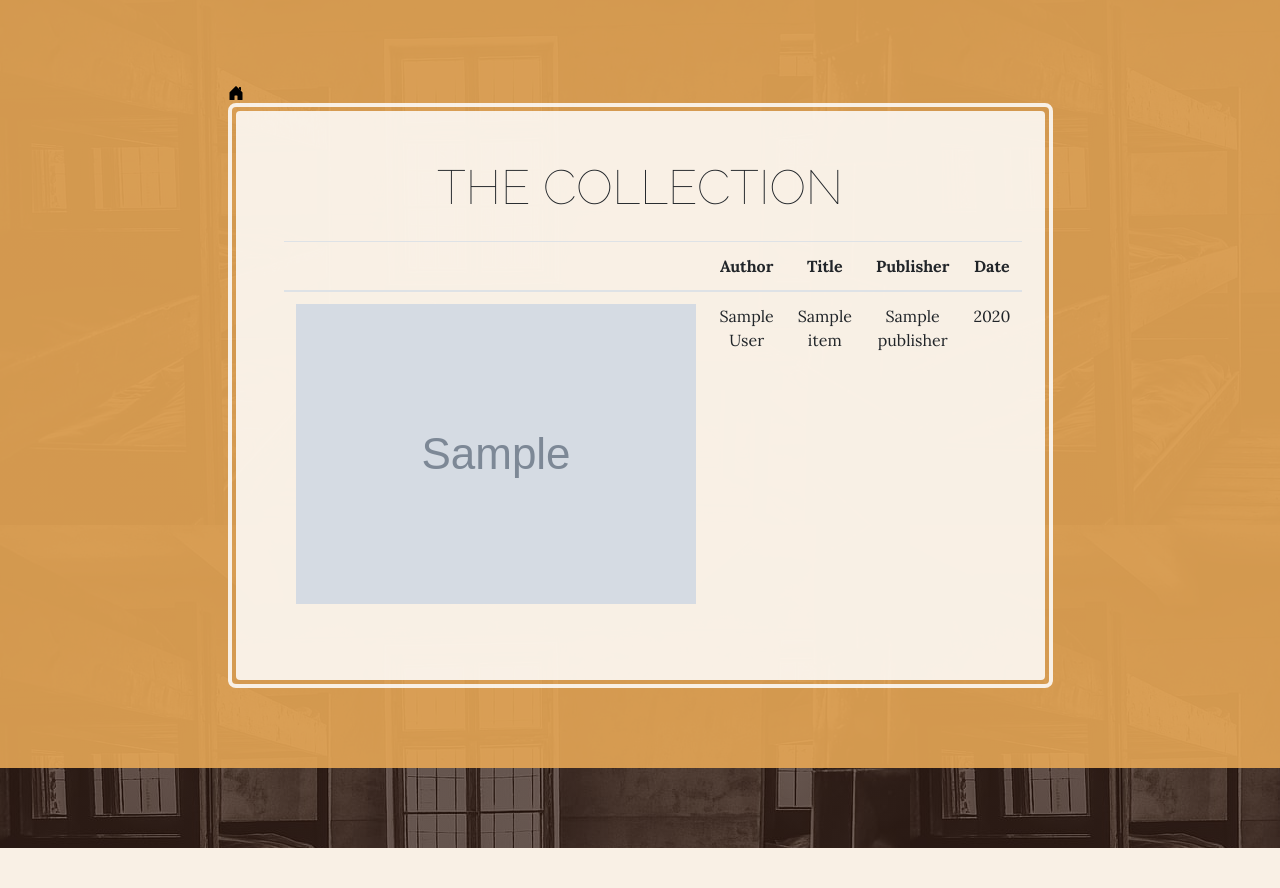
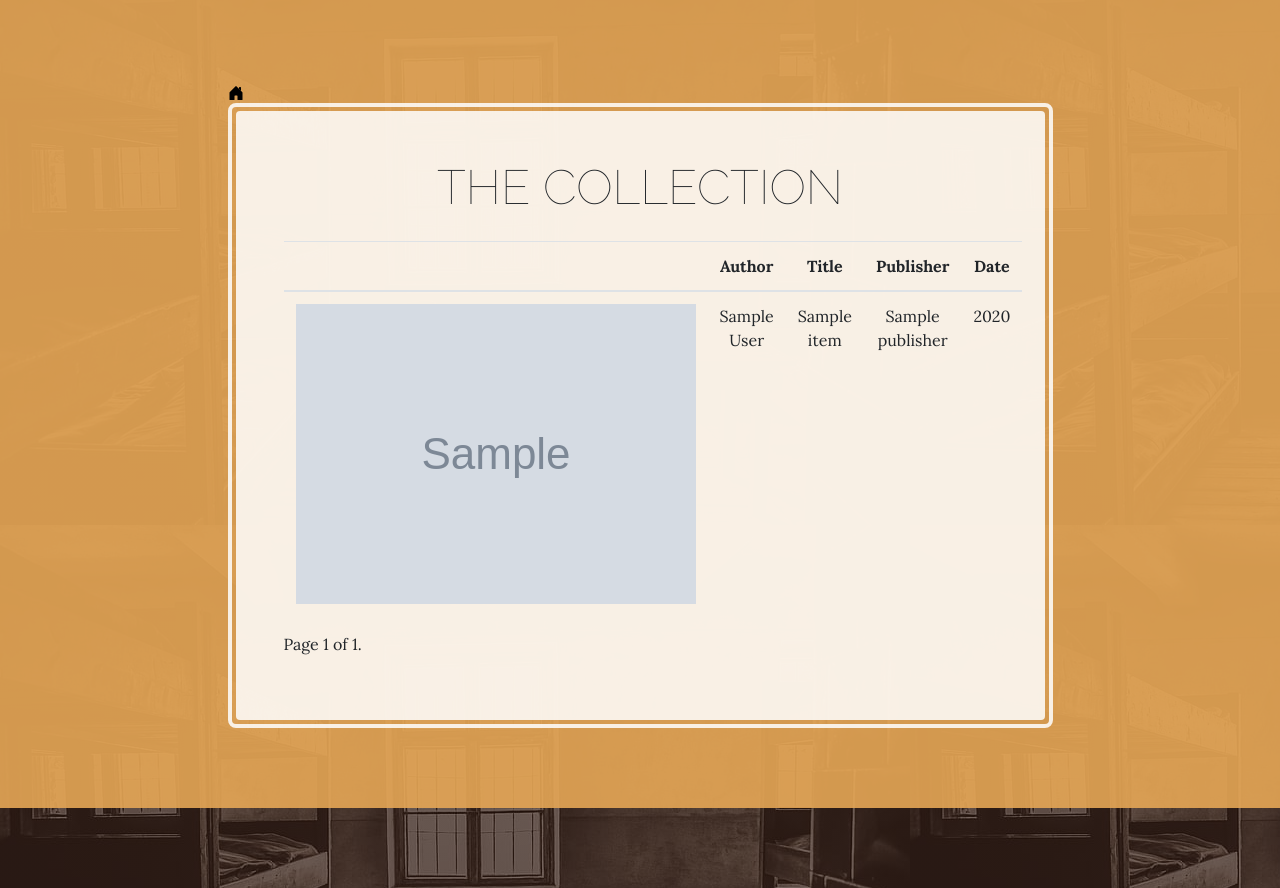
Before and after one commit to HCDigitalScholarship/QH, a Django app: template main/templates/collection.html in a window 1280 px wide. Shown: the part 81-969 px from the top of the page. Before the commit the page ends 929 px from the top, so only its background shows below. Run offline with Django 3.2, Linux system fonts and the light colour scheme; the template is opened without the code that fills it: most values are stand-ins (such as "Sample title", 1, 10 or a date in 2020); grey boxes marked "Sample" are stand-in pictures; some libraries are stand-ins or nearby versions.

Commit message:
added pagination in collection

```diff
--- a/main/templates/collection.html
+++ b/main/templates/collection.html
@@ -55,6 +55,23 @@
                             </tbody>
                           </table>
                           {% endif %}
+                          <div class="pagination">
+                            <span class="step-links">
+                                {% if page_obj.has_previous %}
+                                    <a href="?page=1">&laquo; first</a>
+                                    <a href="?page={{ items.previous_page_number }}">previous</a>
+                                {% endif %}
+
+                                <span class="current">
+                                    Page {{ items.number }} of {{ items.paginator.num_pages }}.
+                                </span>
+
+                                {% if items.has_next %}
+                                    <a href="?page={{ items.next_page_number }}">next</a>
+                                    <a href="?page={{ items.paginator.num_pages }}">last &raquo;</a>
+                                {% endif %}
+                            </span>
+                        </div>
                     </p>
                 </div>
             </div>
```
Also changed, not shown: main/views.py (+7 -1 lines).
